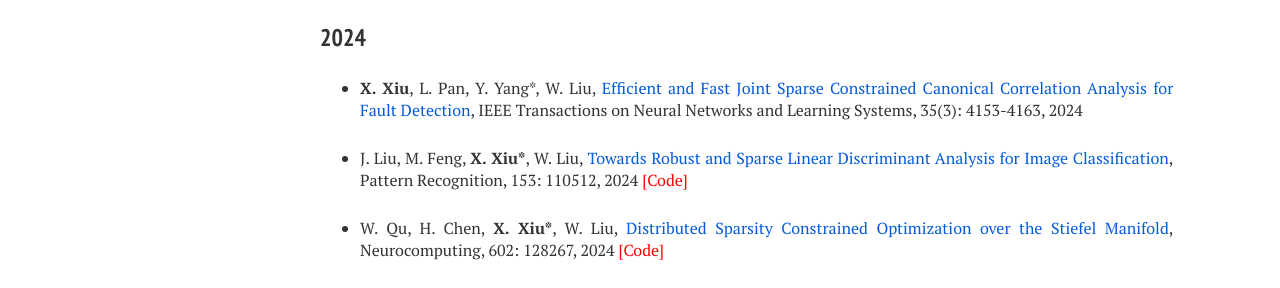
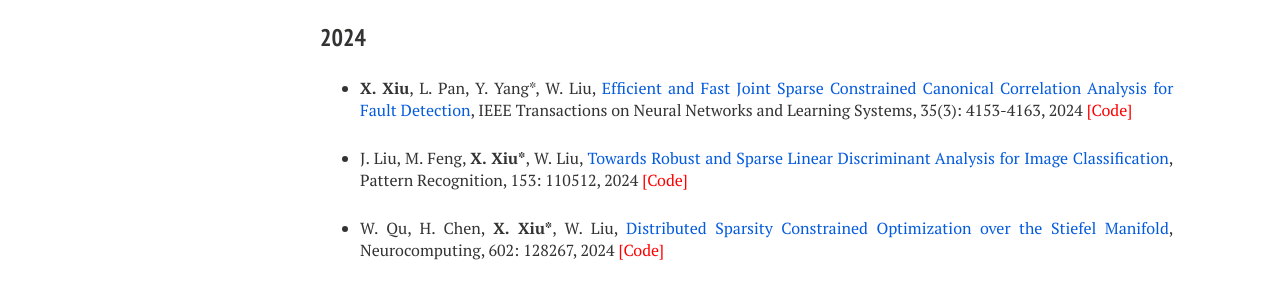
Before and after one commit to xianchaoxiu/xianchaoxiu.github.io, a Jekyll site: the page built from publications/index.md, in a window 1280 px wide. Shown: the part 409-697 px from the top of the page. Built offline with Jekyll 4.4.1, drawn with Linux system fonts in a browser that asks for light colours; nearby versions of some CDN libraries.

Commit message:
Update index.md

```diff
--- a/publications/index.md
+++ b/publications/index.md
@@ -24,7 +24,7 @@ share: false
 
 ### 2024
 
-* <b>X. Xiu</b>, L. Pan, Y. Yang*, W. Liu, <a href="https://doi.org/10.1109/TNNLS.2022.3201881" class="textlink" target="_blank">Efficient and Fast Joint Sparse Constrained Canonical Correlation Analysis for Fault Detection</a>, IEEE Transactions on Neural Networks and Learning Systems, 35(3): 4153-4163, 2024
+* <b>X. Xiu</b>, L. Pan, Y. Yang*, W. Liu, <a href="https://doi.org/10.1109/TNNLS.2022.3201881" class="textlink" target="_blank">Efficient and Fast Joint Sparse Constrained Canonical Correlation Analysis for Fault Detection</a>, IEEE Transactions on Neural Networks and Learning Systems, 35(3): 4153-4163, 2024 <a href="https://github.com/xianchaoxiu/JSCCCA" class="textlink" target="_blank" style="color: red;">[Code]</a>
 
 * J. Liu, M. Feng, <b>X. Xiu*</b>, W. Liu, <a href="https://doi.org/10.1016/j.patcog.2024.110512" class="textlink" target="_blank">Towards Robust and Sparse Linear Discriminant Analysis for Image Classification</a>, Pattern Recognition, 153: 110512, 2024 <a href="https://github.com/EMXlight/RSLDAplus" class="textlink" target="_blank" style="color: red;">[Code]</a>
 
```
